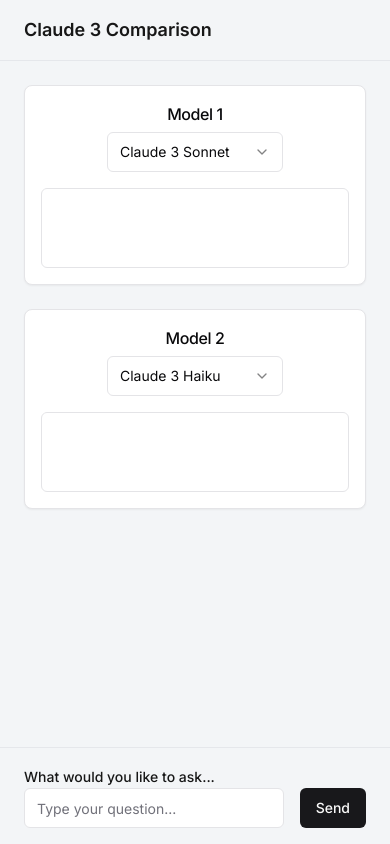
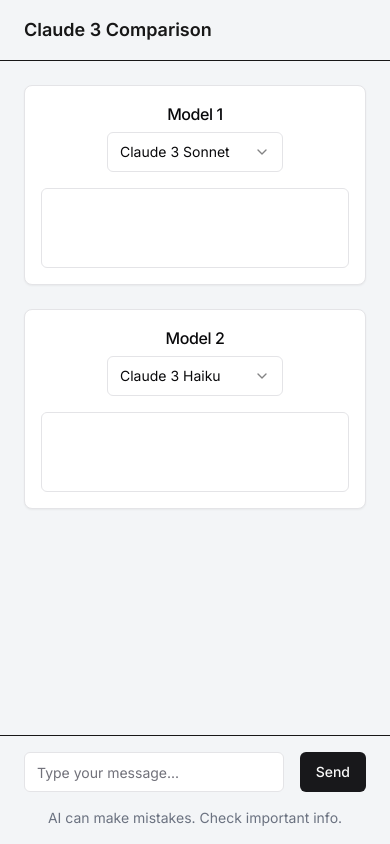
Before and after one commit to williamhutech/many-ai, a Next.js app: page / in a window 390 px wide. Built offline with nearby package versions, Linux system fonts and the light colour scheme.

Commit message:
Version 0.4 - it looks good!
- Clean UI/UX
- Result box that does not overstretch
- Responsive design
- Added select model toggle
- Bugs to fix: light/night mode

```diff
--- a/src/app/globals.css
+++ b/src/app/globals.css
@@ -6,19 +6,10 @@
 @tailwind components;
 @tailwind utilities;
 
+/* Define light mode color variables */
 :root {
-  /* Define light mode color variables */
   --background: #f3f5f7;
   --foreground: #171717;
-  --border: #e5e7eb;
-  --card: #ffffff;
-  --card-foreground: #171717;
-  --popover-foreground: #171717;
-  --muted: #f3f4f6;
-  --muted-foreground: #6b7280;
-  --primary: #3b82f6;
-  --destructive-foreground: #ffffff;
-  --radius: 0.5rem;
 }
 
 /* Define dark mode color variables */
@@ -26,14 +17,6 @@
   :root {
     --background: #0a0a0a;
     --foreground: #ededed;
-    --border: #27272a;
-    --card: #18181b;
-    --card-foreground: #ededed;
-    --popover-foreground: #ededed;
-    --muted: #27272a;
-    --muted-foreground: #a1a1aa;
-    --primary: #3b82f6;
-    --destructive-foreground: #fef2f2;
   }
 }
 
@@ -50,3 +33,10 @@
     text-wrap: balance;
   }
 }
+
+/* Define custom border radius variable */
+@layer base {
+  :root {
+    --radius: 0.5rem;
+  }
+}
--- a/src/app/page.tsx
+++ b/src/app/page.tsx
@@ -20,6 +20,7 @@
 import { Label } from "@/components/ui/label";
 
 export default function SDKPlayground() {
+  // State management for the application
   const [models, setModels] = useState(['sonnet', 'haiku']);
   const [input, setInput] = useState('');
   const [results, setResults] = useState(['', '']);
@@ -32,22 +33,24 @@
     Array<{ role: string; content: string }>
   >([]);
 
+  // Initialize session and clear history on component mount
   useEffect(() => {
     const newSessionId = crypto.randomUUID();
     setSessionId(newSessionId);
-    // Clear local storage on page load/refresh
     localStorage.removeItem('haikuHistory');
     localStorage.removeItem('sonnetHistory');
     setHaikuHistory([]);
     setSonnetHistory([]);
   }, []);
 
+  // Handle model selection change
   const handleModelChange = (index: number, value: string) => {
     const newModels = [...models];
     newModels[index] = value;
     setModels(newModels);
   };
 
+  // Handle form submission and fetch responses from models
   const handleSubmit = async (e: React.FormEvent) => {
     e.preventDefault();
     if (!sessionId) return;
@@ -56,6 +59,7 @@
 
     const fetchModelResponse = async (index: number) => {
       try {
+        // Fetch response from the API
         const response = await fetch('/api/generate', {
           method: 'POST',
           headers: { 'Content-Type': 'application/json' },
@@ -76,6 +80,7 @@
           throw new Error('Response body is null');
         }
 
+        // Process the streamed response
         const reader = response.body.getReader();
         const decoder = new TextDecoder();
 
@@ -93,8 +98,11 @@
               try {
                 const data = JSON.parse(line.slice(6));
                 modelResponse += data.content;
-                newResults[index] = modelResponse.trim();
-                setResults([...newResults]);
+                setResults(prevResults => {
+                  const newResults = [...prevResults];
+                  newResults[index] = modelResponse;
+                  return newResults;
+                });
               } catch (error) {
                 console.error('Error parsing JSON:', error);
               }
@@ -102,51 +110,31 @@
           }
         }
 
-        // Update history with the raw response
-        const historyUpdate = { role: 'assistant', content: modelResponse.trim() };
+        // Update conversation history
+        const historyUpdate = { role: 'assistant', content: modelResponse };
         if (models[index] === 'haiku') {
-          setHaikuHistory((prev) => [
-            ...prev,
-            { role: 'user', content: input },
-            historyUpdate,
-          ]);
-          localStorage.setItem(
-            'haikuHistory',
-            JSON.stringify([
-              ...haikuHistory,
-              { role: 'user', content: input },
-              historyUpdate,
-            ])
-          );
+          setHaikuHistory(prev => [...prev, { role: 'user', content: input }, historyUpdate]);
+          localStorage.setItem('haikuHistory', JSON.stringify([...haikuHistory, { role: 'user', content: input }, historyUpdate]));
         } else if (models[index] === 'sonnet') {
-          setSonnetHistory((prev) => [
-            ...prev,
-            { role: 'user', content: input },
-            historyUpdate,
-          ]);
-          localStorage.setItem(
-            'sonnetHistory',
-            JSON.stringify([
-              ...sonnetHistory,
-              { role: 'user', content: input },
-              historyUpdate,
-            ])
-          );
+          setSonnetHistory(prev => [...prev, { role: 'user', content: input }, historyUpdate]);
+          localStorage.setItem('sonnetHistory', JSON.stringify([...sonnetHistory, { role: 'user', content: input }, historyUpdate]));
         }
       } catch (error) {
-        newResults[index] = `Error: ${
-          error instanceof Error ? error.message : 'Failed to fetch response'
-        }`;
-        setResults([...newResults]);
+        setResults(prevResults => {
+          const newResults = [...prevResults];
+          newResults[index] = `Error: ${error instanceof Error ? error.message : 'Failed to fetch response'}`;
+          return newResults;
+        });
       }
     };
 
-    // Send both requests simultaneously
+    // Fetch responses from both models simultaneously
     await Promise.all([fetchModelResponse(0), fetchModelResponse(1)]);
 
     setIsLoading(false);
   };
 
+  // Render the user interface
   return (
     <div className="flex flex-col min-h-screen">
       <header className="border-b border-border px-6 py-4">
@@ -188,16 +176,14 @@
         </div>
       </main>
       <footer className="border-t border-border px-6 py-4">
-        <form onSubmit={handleSubmit} className="flex items-end space-x-4">
+        <form onSubmit={handleSubmit} className="flex flex-col items-center space-y-4">
+          <div className="w-full flex items-end space-x-4">
             <div className="flex-1">
-            <Label htmlFor="message-input" className="mb-1">
-              What would you like to ask...
-            </Label>
               <Input
                 id="message-input"
                 value={input}
                 onChange={(e) => setInput(e.target.value)}
-              placeholder="Type your question..."
+                placeholder="Type your message..."
                 className="w-full"
               />
             </div>
@@ -211,6 +197,10 @@
                 'Send'
               )}
             </Button>
+          </div>
+          <p className="text-sm text-gray-500 text-center">
+            AI can make mistakes. Check important info.
+          </p>
         </form>
       </footer>
     </div>
```
Lines whose indentation alone changed are shown as unchanged.
